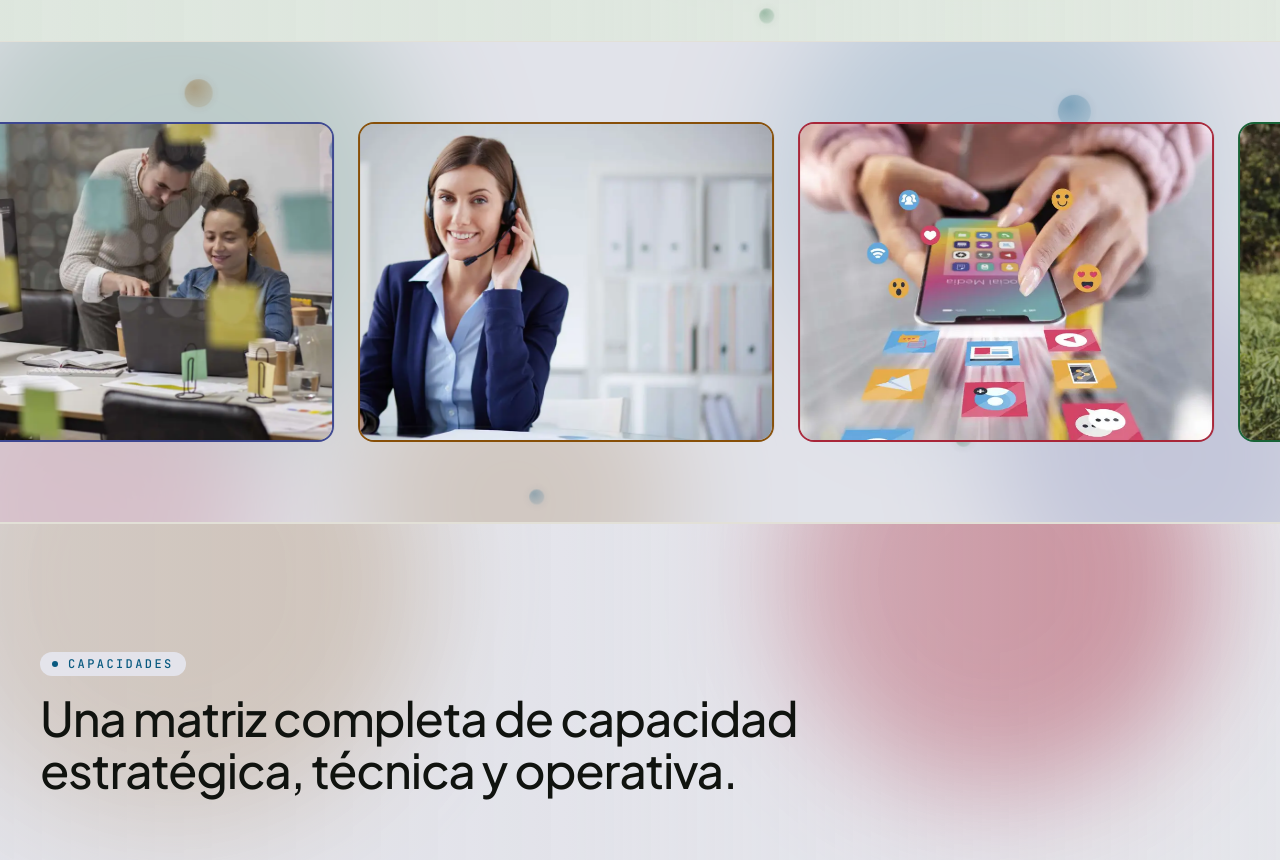
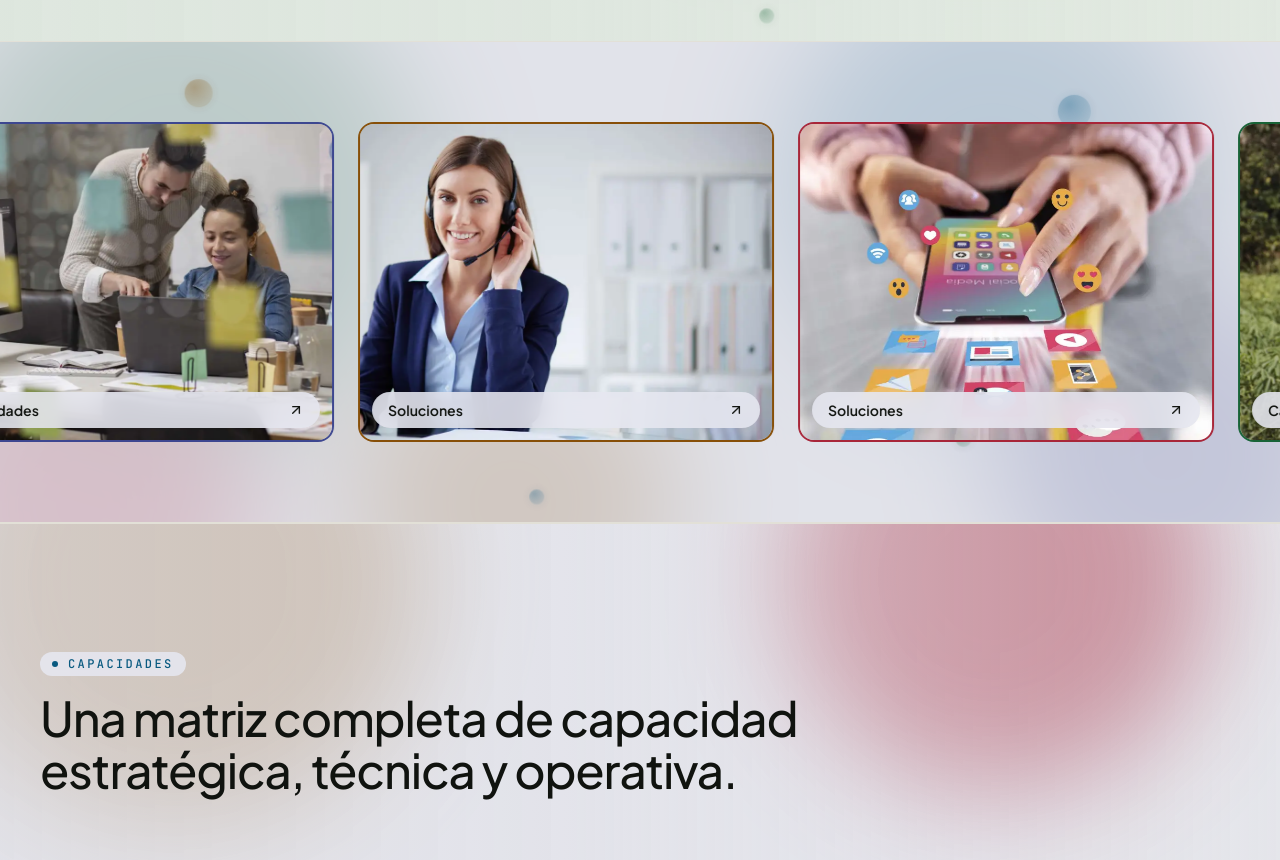
Before and after one commit to desarrolladorjunior2-droid/PW-Artec, a Next.js app: page / in a window 1280 px wide. Shown: the part 4080-4940 px from the top of the page. Built offline with nearby package versions, Linux system fonts and the light colour scheme.

Commit message:
Galeria interactiva: cada imagen lleva a su seccion de la pagina
Co-Authored-By: Claude Sonnet 5 <noreply@anthropic.com>

```diff
--- a/src/components/sections/case-study.tsx
+++ b/src/components/sections/case-study.tsx
@@ -6,6 +6,7 @@ import { SectionMotion } from "@/components/ui/section-motion";
 export function CaseStudy() {
   return (
     <section style={sectionTint("var(--brand-red)")}
+      id="case-study"
       aria-labelledby="case-study-heading"
       className="section-tinted relative overflow-hidden border-t border-[var(--border)] bg-[var(--surface-glass)] py-24 backdrop-blur-xl md:py-32"
     >
--- a/src/components/sections/gallery.tsx
+++ b/src/components/sections/gallery.tsx
@@ -1,19 +1,20 @@
+import { ArrowUpRight } from "lucide-react";
 import { SectionMotion } from "@/components/ui/section-motion";
 import { brandColor, sectionTint } from "@/lib/brand-colors";
 
 const PHOTOS = [
-  { src: "/images/gallery/01.webp", alt: "Agricultor consultando una tableta al atardecer entre cultivos" },
-  { src: "/images/gallery/02.webp", alt: "Equipo de trabajo revisando datos frente a un computador en una oficina" },
-  { src: "/images/gallery/03.webp", alt: "Agente de contact center con diadema sonriendo a cámara" },
-  { src: "/images/gallery/04.webp", alt: "Manos usando un celular con íconos de redes sociales flotando" },
-  { src: "/images/gallery/05.webp", alt: "Mujer recolectando hojas en un cultivo verde" },
-  { src: "/images/gallery/06.webp", alt: "Persona interactuando con una pantalla de código HTML y CSS" },
-  { src: "/images/gallery/07.webp", alt: "Mujer con laptop conversando al aire libre" },
-  { src: "/images/gallery/08.webp", alt: "Vista aérea de un escritorio con laptops y reportes de datos" },
-  { src: "/images/gallery/09.webp", alt: "Técnico con laptop en un centro de datos" },
-  { src: "/images/gallery/10.webp", alt: "Manos escribiendo en un teclado dentro de un contact center" },
-  { src: "/images/gallery/11.webp", alt: "Mujer revisando su laptop en un parque" },
-  { src: "/images/gallery/12.webp", alt: "Diseño de un espacio interior con sofá rojo y escalera" },
+  { src: "/images/gallery/01.webp", alt: "Agricultor consultando una tableta al atardecer entre cultivos", href: "#case-study", to: "Caso Putumayo" },
+  { src: "/images/gallery/02.webp", alt: "Equipo de trabajo revisando datos frente a un computador en una oficina", href: "#capabilities", to: "Capacidades" },
+  { src: "/images/gallery/03.webp", alt: "Agente de contact center con diadema sonriendo a cámara", href: "#solutions", to: "Soluciones" },
+  { src: "/images/gallery/04.webp", alt: "Manos usando un celular con íconos de redes sociales flotando", href: "#solutions", to: "Soluciones" },
+  { src: "/images/gallery/05.webp", alt: "Mujer recolectando hojas en un cultivo verde", href: "#case-study", to: "Caso Putumayo" },
+  { src: "/images/gallery/06.webp", alt: "Persona interactuando con una pantalla de código HTML y CSS", href: "#capabilities", to: "Capacidades" },
+  { src: "/images/gallery/07.webp", alt: "Mujer con laptop conversando al aire libre", href: "#about", to: "Nosotros" },
+  { src: "/images/gallery/08.webp", alt: "Vista aérea de un escritorio con laptops y reportes de datos", href: "#impact", to: "Impacto" },
+  { src: "/images/gallery/09.webp", alt: "Técnico con laptop en un centro de datos", href: "#capabilities", to: "Capacidades" },
+  { src: "/images/gallery/10.webp", alt: "Manos escribiendo en un teclado dentro de un contact center", href: "#solutions", to: "Soluciones" },
+  { src: "/images/gallery/11.webp", alt: "Mujer revisando su laptop en un parque", href: "#contact", to: "Contacto" },
+  { src: "/images/gallery/12.webp", alt: "Diseño de un espacio interior con sofá rojo y escalera", href: "#about", to: "Nosotros" },
 ] as const;
 
 function Track({ hidden = false }: { hidden?: boolean }) {
@@ -28,17 +29,28 @@ function Track({ hidden = false }: { hidden?: boolean }) {
           className="relative h-56 w-72 shrink-0 overflow-hidden rounded-2xl border-2 sm:h-64 sm:w-80 md:h-80 md:w-[26rem]"
           style={{ borderColor: brandColor(i) }}
         >
+          <a
+            href={photo.href}
+            tabIndex={hidden ? -1 : undefined}
+            aria-label={`${photo.alt} — ir a ${photo.to}`}
+            className="group relative block h-full w-full focus-visible:outline-offset-[-4px]"
+          >
             {/* Pre-optimized WebP from the ARTEC portfolio. */}
             {/* eslint-disable-next-line @next/next/no-img-element */}
             <img
               src={photo.src}
-            alt={hidden ? "" : photo.alt}
+              alt=""
               width={900}
               height={695}
               loading="lazy"
               decoding="async"
-            className="h-full w-full object-cover"
+              className="h-full w-full object-cover transition-transform duration-500 ease-out group-hover:scale-105 group-focus-visible:scale-105"
             />
+            <span className="pointer-events-none absolute inset-x-3 bottom-3 flex translate-y-2 items-center justify-between gap-2 rounded-full bg-[var(--surface-glass-strong)] px-4 py-2 text-sm font-semibold text-[var(--text-primary)] opacity-0 backdrop-blur-md transition-all duration-300 group-hover:translate-y-0 group-hover:opacity-100 group-focus-visible:translate-y-0 group-focus-visible:opacity-100 [@media(hover:none)]:translate-y-0 [@media(hover:none)]:opacity-100">
+              {photo.to}
+              <ArrowUpRight className="h-4 w-4 shrink-0" aria-hidden="true" />
+            </span>
+          </a>
         </li>
       ))}
     </ul>
```
Lines whose indentation alone changed are shown as unchanged.
